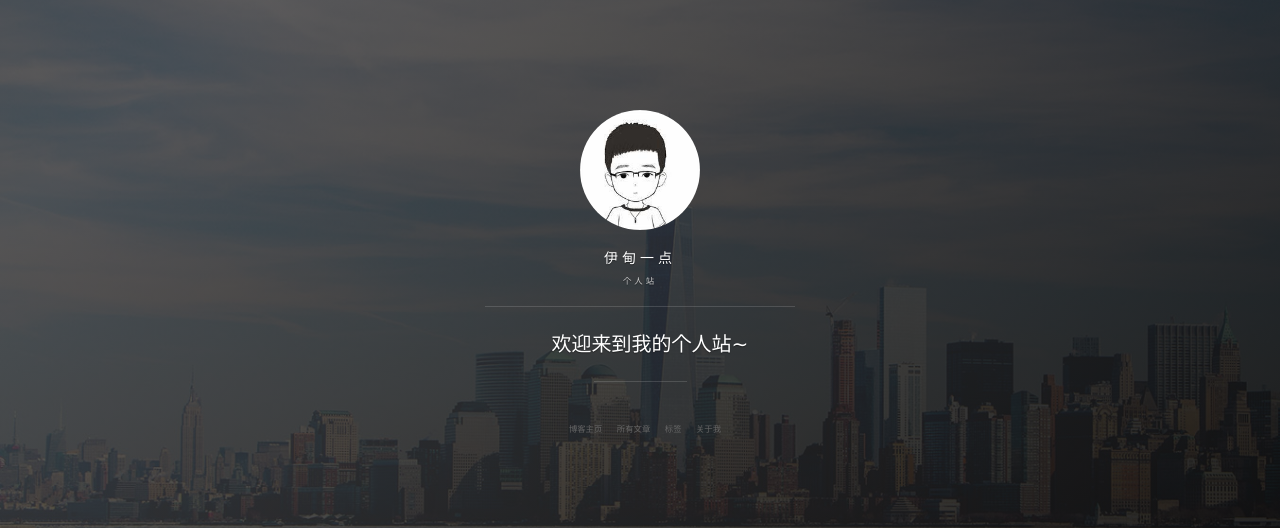
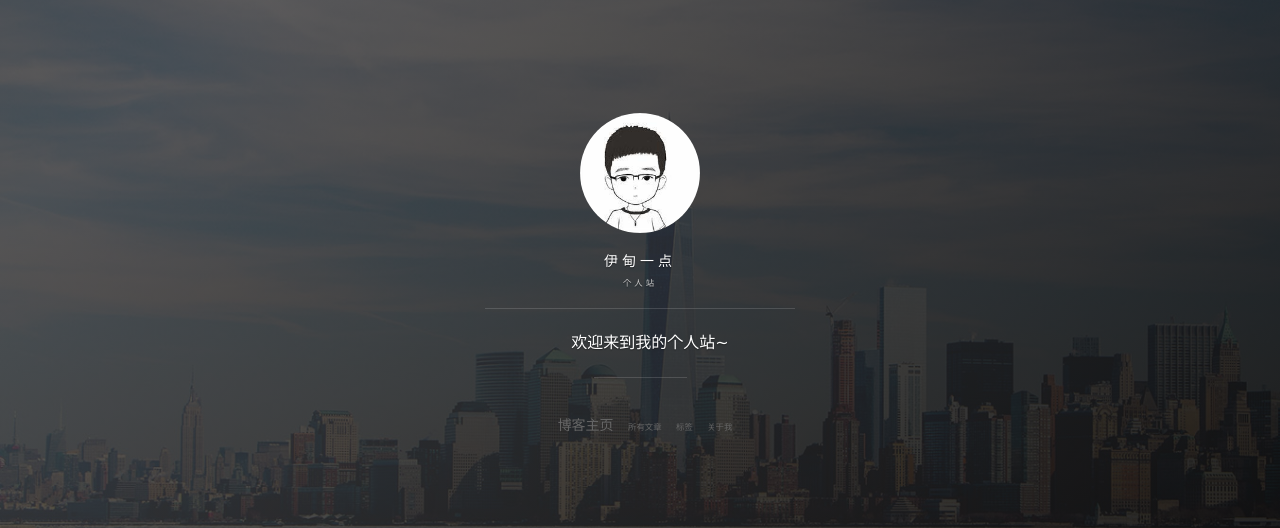
Before and after one commit to zpfbuaa/zpfbuaa.github.io, a Jekyll site: the page built from index.html, in a window 1280 px wide. Shown: the part 172-700 px from the top of the page. Built offline with Jekyll 4.4.1, drawn with Linux system fonts in a browser that asks for light colours; nearby versions of some CDN libraries; the list of posts is cut into pages by our own code; comment, search, counter and statistics services are not loaded.

Commit message:
change font-size

```diff
--- a/_includes/side-panel.html
+++ b/_includes/side-panel.html
@@ -29,8 +29,8 @@
         <span class="panel-cover__subtitle panel-subtitle">{{site.subtitle}}</span>
         {% endif %}
         <hr class="panel-cover__divider" />
-        <p style="font-size:20px" class="panel-cover__description">{{ site.description }}</p>
-        <hr style="font-size:20px" class="panel-cover__divider panel-cover__divider--secondary" />
+        <p style="font-size:16px" class="panel-cover__description">{{ site.description }}</p>
+        <hr class="panel-cover__divider panel-cover__divider--secondary" />
 
         {% if site.welcome_message %}
         <p class="panel-cover__description">{{ site.welcome_message }}</p>
@@ -41,7 +41,7 @@
           <div>
             <nav class="cover-navigation cover-navigation--primary">
               <ul class="navigation">
-                <li class="navigation__item"><a href="/#blog" title="{{site.blog_button.description}}" class="blog-button">{{site.blog_button.title}}</a></li>
+                <li class="navigation__item"><a href="/#blog" title="{{site.blog_button.description}}" class="blog-button" style="font-size:14px">{{site.blog_button.title}}</a></li>
                 {% for item in site.nav %}
                   <li class="navigation__item"><a href="{{item.url}}" title="{{item.description}}">{{item.title}}</a></li>
                 {% endfor %}
```
